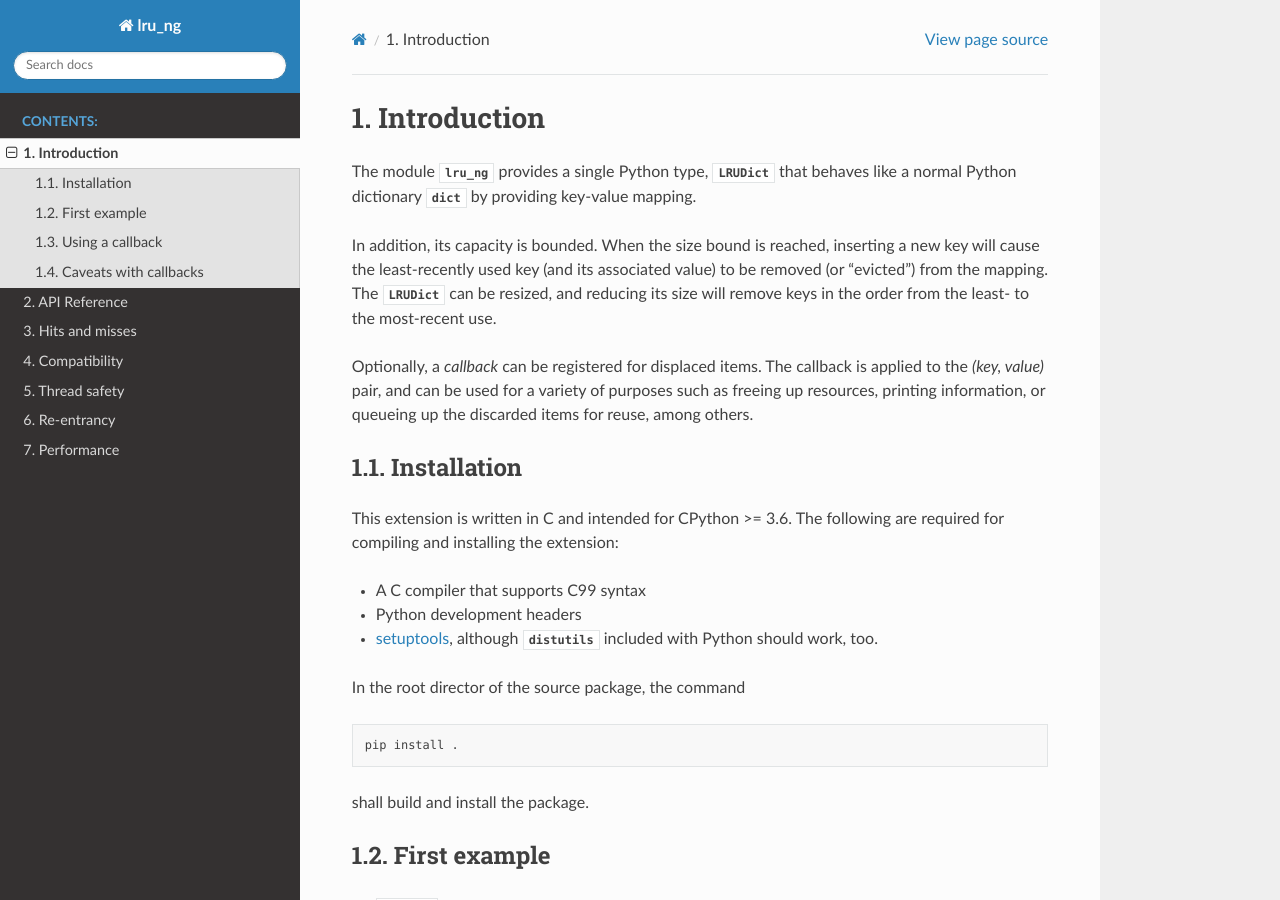
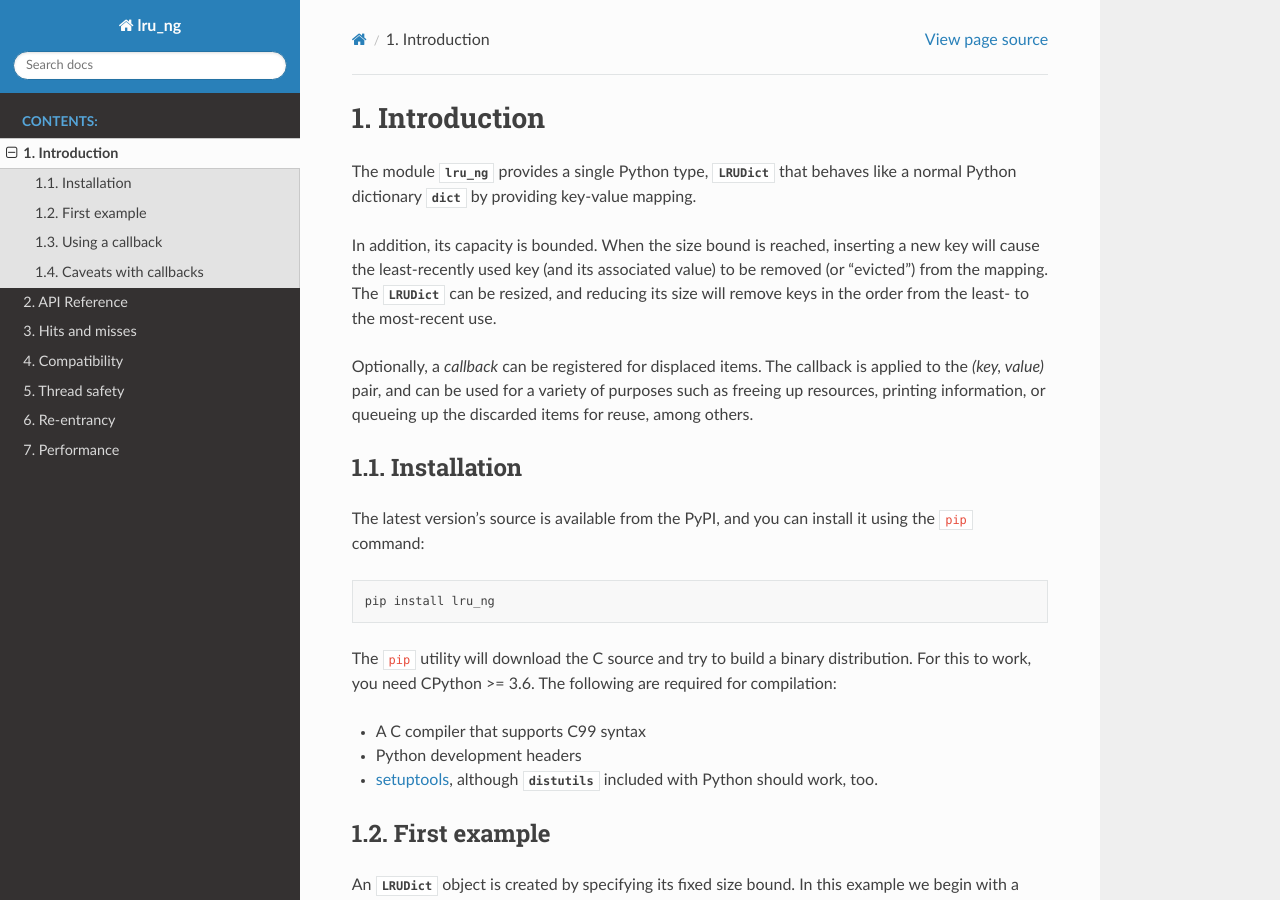
Before and after one commit to congma/lru_ng, a Sphinx documentation site: the page built from doc/source/introduction.rst, in a window 1280 px wide and 900 px high. Built offline with Sphinx 7.4.7 and the Read the Docs theme 2.0.0, drawn with Linux system fonts in a browser that asks for light colours.

Commit message:
PKG: Update docs to reflect availability on PyPI.

```diff
--- a/doc/source/introduction.rst
+++ b/doc/source/introduction.rst
@@ -31,21 +31,21 @@ discarded items for reuse, among others.
 Installation
 ************
 
-This extension is written in C and intended for CPython >= 3.6. The following
-are required for compiling and installing the extension:
+The latest version's source is available from the PyPI, and you can install it
+using the ``pip`` command:
+
+.. code-block:: sh
+
+   pip install lru_ng
+
+The ``pip`` utility will download the C source and try to build a binary
+distribution. For this to work, you need CPython >= 3.6. The following are
+required for compilation:
 
 * A C compiler that supports C99 syntax
 * Python development headers
 * `setuptools <https://pypi.org/project/setuptools/>`_, although
   :mod:`distutils` included with Python should work, too.
-
-In the root director of the source package, the command
-
-.. code-block:: sh
-
-   pip install .
-
-shall build and install the package.
 
 
 First example
--- a/setup.py
+++ b/setup.py
@@ -25,7 +25,10 @@ setup(name="lru_ng",
                         " least-recently used items when the capacity is"
                         " filled.\n"
                         "This extension class is largely compatible with the"
-                        " lru.LRU type."),
+                        " lru.LRU type.\n"
+                        "For more information, please visit the project"
+                        " homepage: https://github.com/congma/lru_ng"),
+      long_description_content_type="text/plain",
       platforms="OS Independent",
       author="Cong Ma",
       author_email="m.cong@protonmail.ch",
```
Also changed, not shown: README.md (+9 -3 lines).
